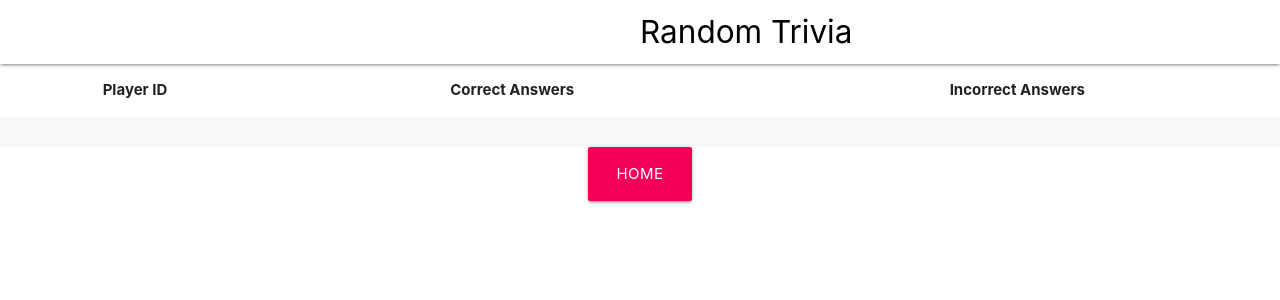
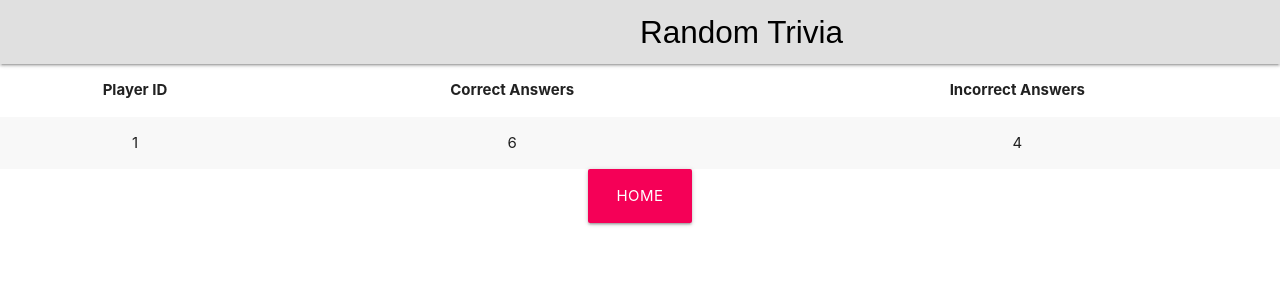
Before and after one commit to larabergerson/Salary, a PHP site: page /routes/scoreboard.html in a window 1280 px wide. Shown: the top 300 px of the page. Run offline with PHP 8.4, Linux system fonts and the light colour scheme; lists and menus that the app fills with data are empty; some libraries are stand-ins or nearby versions.

Commit message:
more debuggins and even more basic css

```diff
--- a/public/css/style.css
+++ b/public/css/style.css
@@ -1,10 +1,11 @@
-.row{
-    margin-left: 25px;
+.nav-wrapper {
+    font-family: 'Francois One', sans-serif;
+    font-size: 50px;
 }
 
-.nav-wrapper{
-    color: #eceff1 blue-grey lighten-5;
-}
+#particles-js {
+    background: cornflowerblue;
+  }
 
 .container {
     font-family: -apple-system, BlinkMacSystemFont, 'Segoe UI', Roboto, Oxygen, Ubuntu, Cantarell, 'Open Sans', 'Helvetica Neue', sans-serif;
--- /dev/null
+++ b/public/particles.css
@@ -0,0 +1 @@
+/* ---- reset ---- */ body{ margin:0; font:normal 75% Arial, Helvetica, sans-serif; } canvas{ display: block; vertical-align: bottom; } /* ---- particles.js container ---- */ #particles-js{ position:absolute; width: 100%; height: 100%; background-color: #bebebe; background-image: url(""); background-repeat: no-repeat; background-size: cover; background-position: 50% 50%; } /* ---- stats.js ---- */ .count-particles{ background: #000022; position: absolute; top: 48px; left: 0; width: 80px; color: #13E8E9; font-size: .8em; text-align: left; text-indent: 4px; line-height: 14px; padding-bottom: 2px; font-family: Helvetica, Arial, sans-serif; font-weight: bold; } .js-count-particles{ font-size: 1.1em; } #stats, .count-particles{ -webkit-user-select: none; margin-top: 5px; margin-left: 5px; } #stats{ border-radius: 3px 3px 0 0; overflow: hidden; } .count-particles{ border-radius: 0 0 3px 3px; }
--- a/routes/scoreboard.html
+++ b/routes/scoreboard.html
@@ -14,7 +14,7 @@
 <body>
   <!-- <div id="particles-js"></div> -->
   <nav>
-    <div class="nav-wrapper #ffffff white center-align">
+    <div class="nav-wrapper #e0e0e0 grey lighten-2 center-align">
       <a href="#" class="brand-logo #000000 black-text">Random Trivia</a>
       <ul id="nav-mobile" class="right hide-on-med-and-down #ffffff white">
         <link rel="stylesheet" type="text/css" href="../public/css/style.css">
@@ -32,9 +32,9 @@
 
     <tbody>
       <tr>
-        <td></td>
-        <td></td>
-        <td></td>
+        <td>1</td>
+        <td>6</td>
+        <td>4</td>
       </tr>
     </tbody>
   </table>
--- a/server.js
+++ b/server.js
@@ -1,4 +1,5 @@
 // starting point
+
 console.log("Hey you loaded!");
 var express = require("express");
 var exphbs = require("express-handlebars");
@@ -27,4 +28,4 @@ console.log("Blah blah!");
 
 app.listen(PORT, function() {
     console.log("App listening on PORT " + PORT);
-  });
+});
```
Also changed, not shown: routes/game.html (+5 -2 lines), routes/index.html (+20 -10 lines), routes/particles.js (added, +1 -0 lines).
